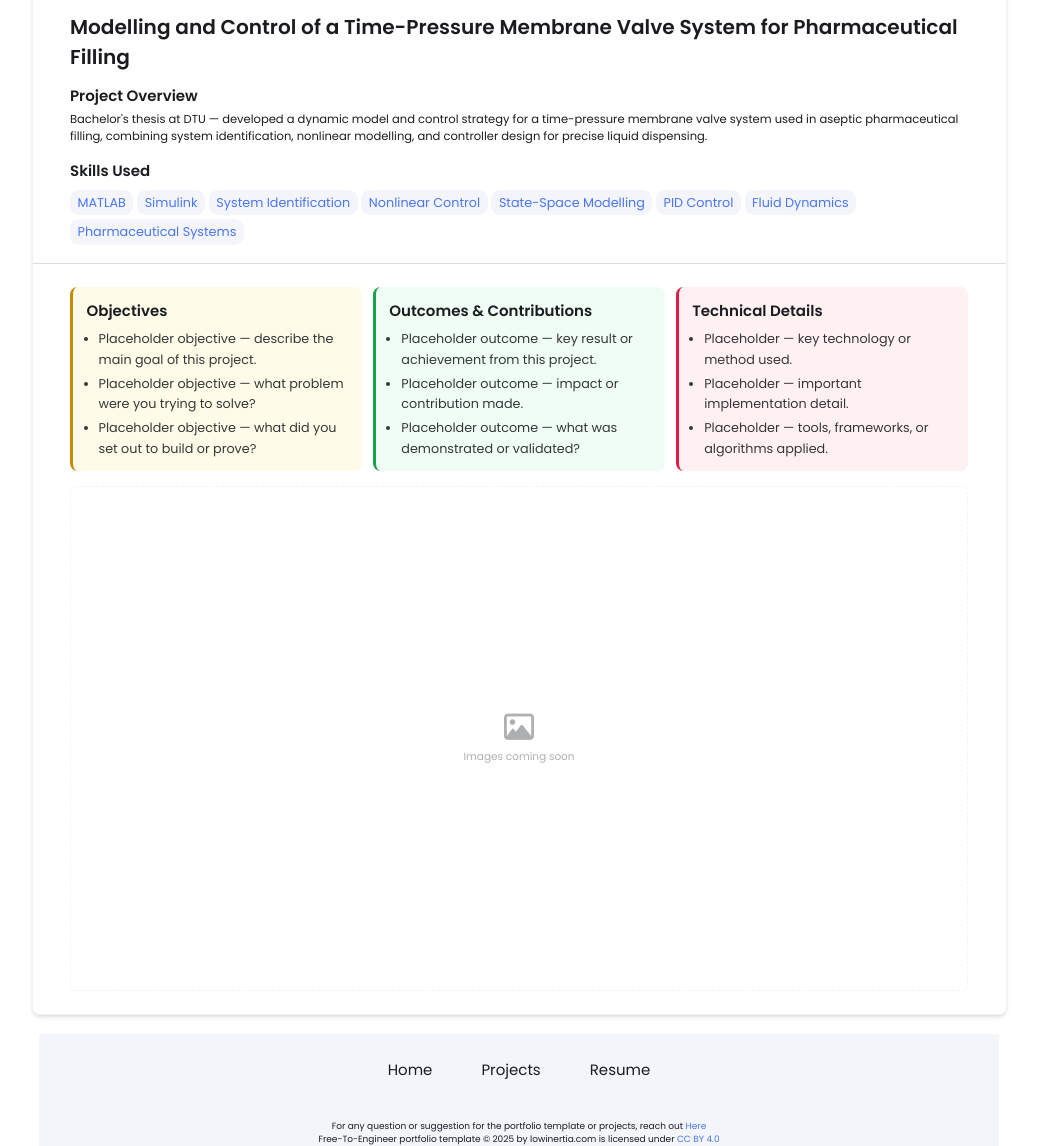
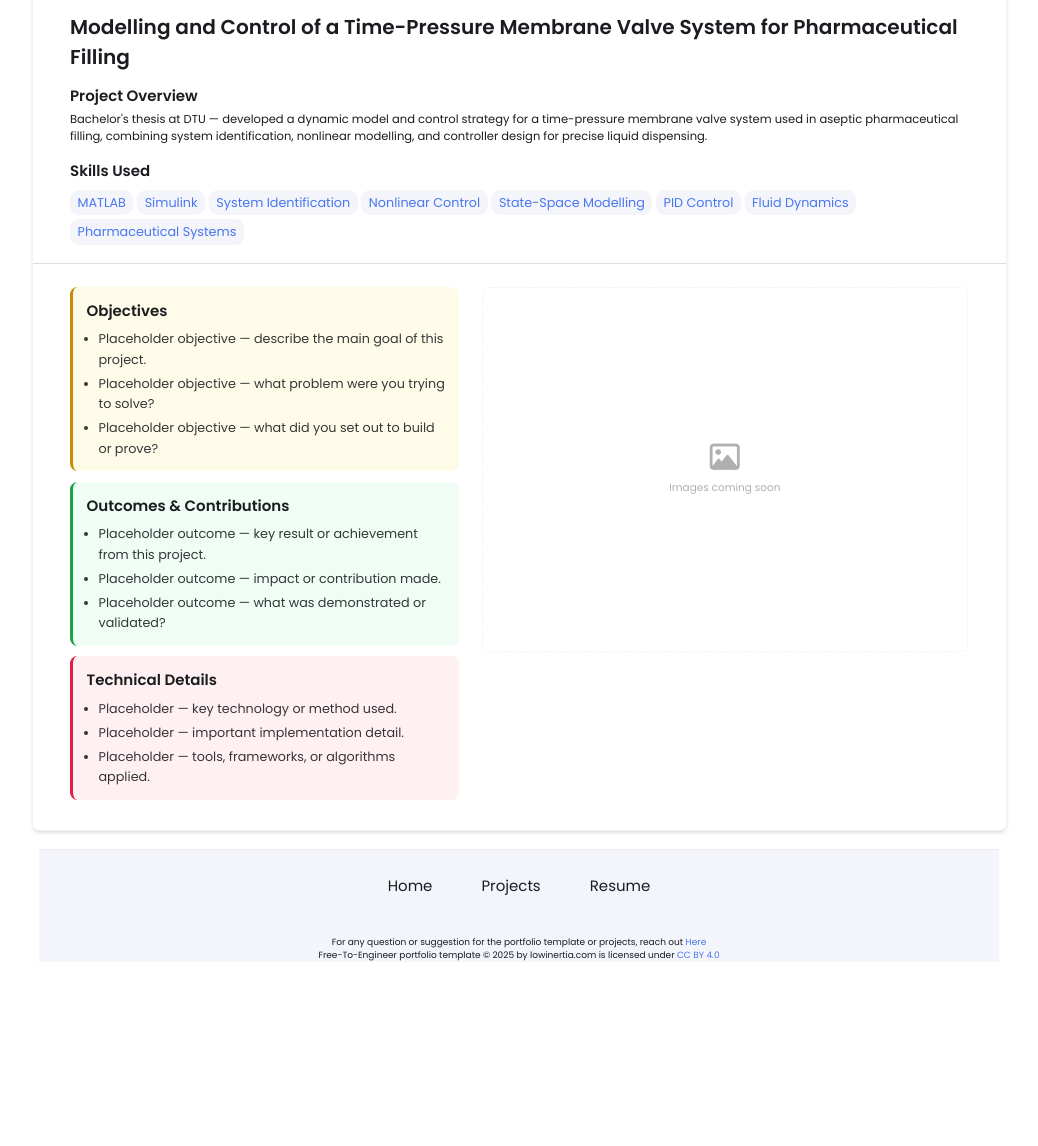
Before and after one commit to ebj17/ebj17.github.io, a Jekyll site: the page built from _projects/bachelor-thesis-membrane-valve/index.md, in a window 1280 px wide and 1400 px high, scrolled down 144 px. Shown: the part 254-1400 px from the top of the window, without its empty margins (121-1159 px from the left). Built offline with Jekyll 4.4.1, drawn with Linux system fonts in a browser that asks for light colours; after the commit the page ends 1360 px from its top, so only the background shows below that.

```diff
--- a/_layouts/post.html
+++ b/_layouts/post.html
@@ -30,8 +30,9 @@ layout: wrapper
         </div>
     </div>
 
-    {% if page.objectives or page.outcomes or page.technical %}
+    {% if page.objectives or page.outcomes or page.technical or gallery_images.size > 0 %}
     <div class="post-columns">
+
         <div class="post-columns-left">
             {% if page.objectives %}
             <div class="detail-section objectives">
@@ -66,19 +67,20 @@ layout: wrapper
             </div>
             {% endif %}
         </div>
-    </div>
-    {% endif %}
 
+        <div class="post-columns-right">
             {% if gallery_images.size > 0 %}
-    <div class="post-gallery">
                 {% for img in gallery_images %}
                 <img src="{{ img.path }}" alt="{{ page.title }} image {{ forloop.index }}">
                 {% endfor %}
-    </div>
             {% else %}
-    <div class="post-gallery-empty">
+            <div class="post-columns-right-empty">
                 <i class="fa-regular fa-image"></i>
                 <span>Images coming soon</span>
+            </div>
+            {% endif %}
+        </div>
+
     </div>
     {% endif %}
 
--- a/css/styles.css
+++ b/css/styles.css
@@ -858,17 +858,20 @@ footer p {
 
 
 /* ===== PROJECT PAGE TUNING — spec boxes layout ===== */
-/* PROJECT POST — spec boxes row (3 boxes side by side) */
+/* PROJECT POST — two-column detail section */
 .post-columns {
-    padding: 30px 50px 20px; /* tuning: space around the spec boxes section */
+    display: flex;
+    gap: 30px;
+    align-items: stretch; /* stretch makes spec boxes fill the same height as the image column */
+    padding: 30px 50px 40px;
     border-top: 1px solid var(--border-color);
 }
 
 .post-columns-left {
-    display: grid;
-    grid-template-columns: repeat(3, 1fr); /* tuning: number of spec box columns */
-    gap: 14px; /* tuning: space between spec boxes */
-    align-items: start;
+    flex: 4;
+    display: flex;
+    flex-direction: column;
+    gap: 14px;
 }
 
 .post-columns-right {
@@ -956,59 +959,15 @@ footer p {
     opacity: 0.88;
 }
 
-/* GALLERY GRID — responsive image grid below the spec boxes */
-.post-gallery {
-    display: grid;
-    grid-template-columns: repeat(auto-fill, minmax(280px, 1fr)); /* tuning: min image width before wrapping */
-    gap: 12px; /* tuning: space between gallery images */
-    padding: 0 50px 30px;
-}
-
-.post-gallery img {
-    width: 100%;
-    aspect-ratio: 4/3; /* tuning: image crop ratio — try 16/9 or 1/1 for different shapes */
-    object-fit: cover;
-    border-radius: 8px;
-    box-shadow: 0 2px 10px rgba(0,0,0,0.07);
-}
-
-.post-gallery-empty {
-    margin: 0 50px 30px;
-    aspect-ratio: 16/9;
-    border: 2px dashed var(--border-color);
-    border-radius: 8px;
-    display: flex;
-    flex-direction: column;
-    align-items: center;
-    justify-content: center;
-    gap: 10px;
-    color: var(--text-color);
-    opacity: 0.35;
-}
-
-.post-gallery-empty i {
-    font-size: 40px;
-}
-
-.post-gallery-empty span {
-    font-size: 14px;
-}
-
 @media (max-width: 900px) {
     .post-columns {
-        padding: 20px 20px 10px;
+        flex-direction: column;
+        padding: 20px;
     }
 
-    .post-columns-left {
-        grid-template-columns: 1fr; /* stack spec boxes on smaller screens */
-    }
-
-    .post-gallery {
-        padding: 0 20px 20px;
-    }
-
-    .post-gallery-empty {
-        margin: 0 20px 20px;
+    .post-columns-right {
+        position: static;
+        width: 100%;
     }
 }
 
```
Lines whose indentation alone changed are shown as unchanged.
